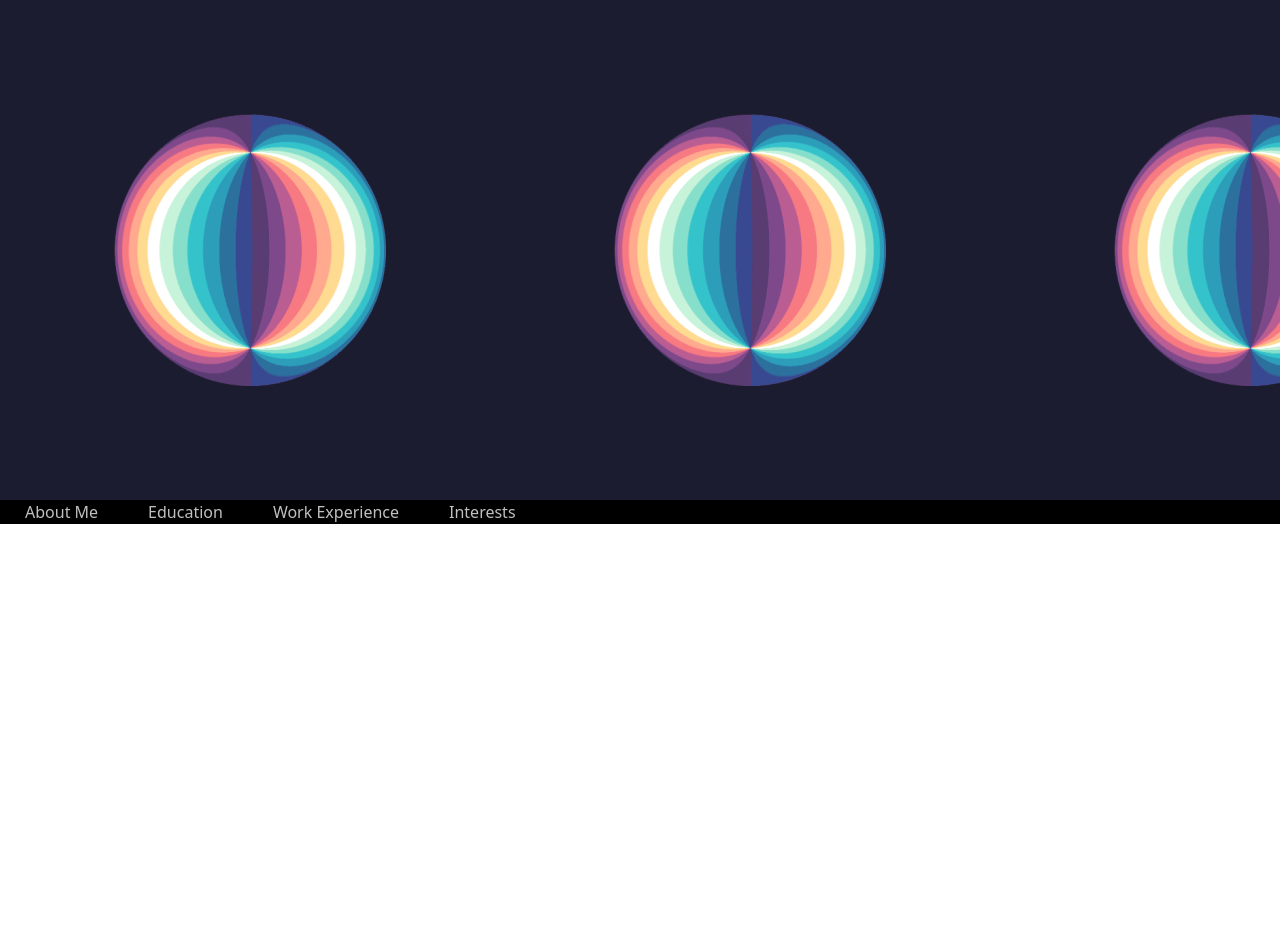
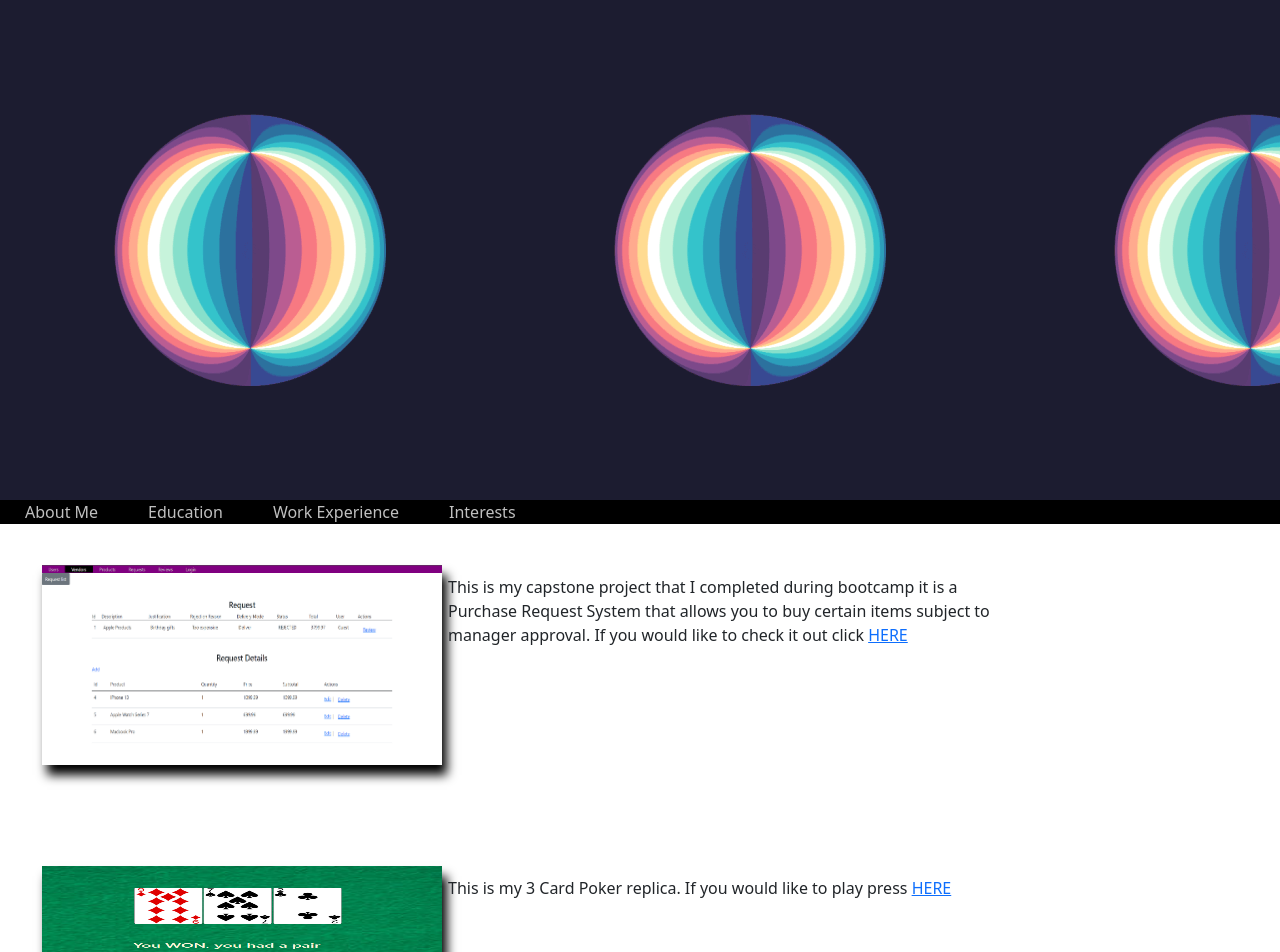
Before and after one commit to Parth715/portfolio, an Angular app: page / in a window 1280 px wide. Shown: the top 952 px of the page. Before the commit the page ends 800 px from the top, so only its background shows below. Built offline with nearby package versions, Linux system fonts and the light colour scheme.

Commit message:
pictures of 2 projects on website

```diff
--- a/src/app/projects/projects.component.css
+++ b/src/app/projects/projects.component.css
@@ -0,0 +1,19 @@
+.floatL{
+    float: left;
+    width: 30%;
+    margin-top: 2%;
+}
+.floatR{
+    float: left;
+    width: 45%;
+    height: 250px;
+    margin-top: 4%;
+    margin-left: 5%;
+}
+img{
+    margin-left: 11%;
+    margin-top: 4%;
+    box-shadow: 5px 10px 10px black;
+    height: 200px;
+    width: 400px;
+}
--- a/src/app/projects/projects.component.html
+++ b/src/app/projects/projects.component.html
@@ -1,7 +1,20 @@
 <html>
     <body>
-        <div>
-
+        <div class = floatL>
+            <img src = "../../assets/Capstone.png">
+        </div>
+        <div class = floatR>
+            <p>This is my capstone project that I completed during bootcamp it is a Purchase Request System that allows you to buy
+                certain items subject to manager approval. If you would like to check it out click <a href="link">HERE</a>
+            </p>
+        </div>
+        <div class = floatL>
+            <img src = "../../assets/3 Card Poker.png">
+        </div>
+        <div class = floatR>
+            <p>
+                This is my 3 Card Poker replica. If you would like to play press <a href="link">HERE</a>
+            </p>
         </div>
     </body>
 </html>
```
